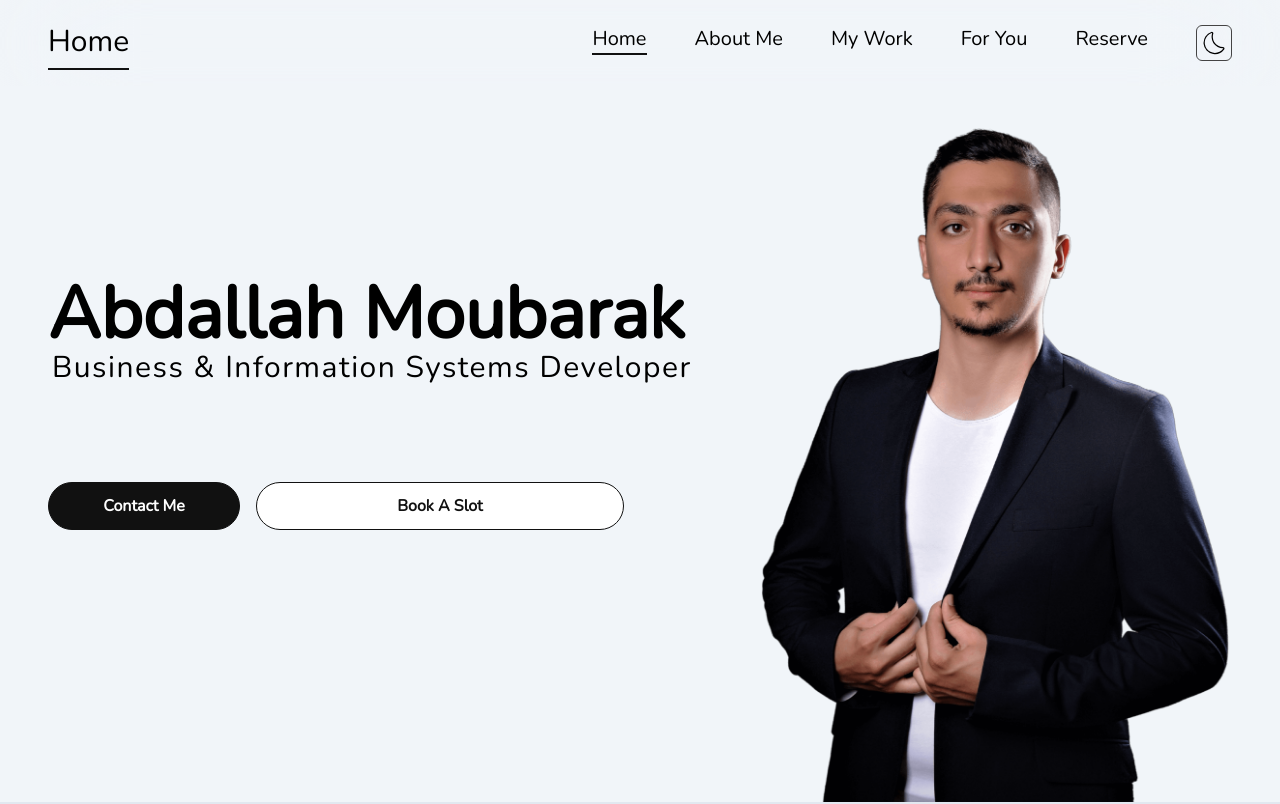
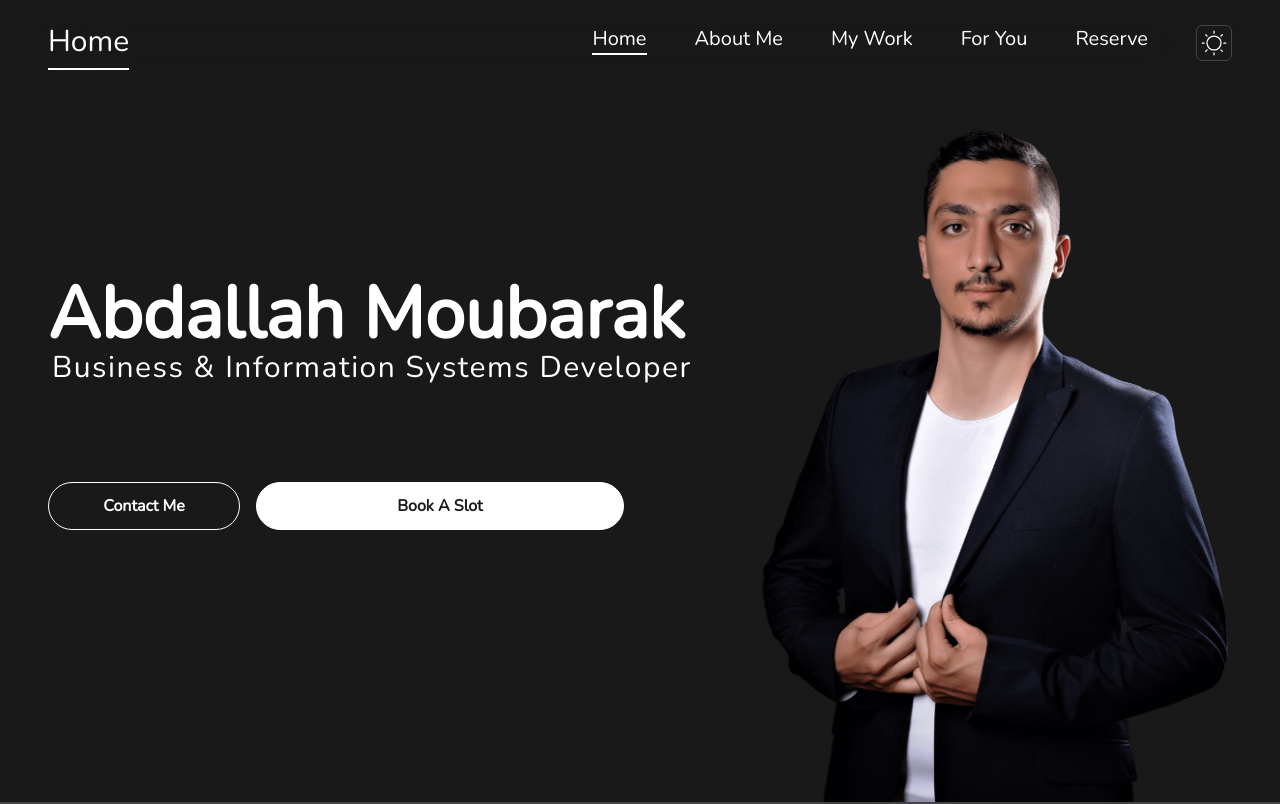
Before and after one commit to abdallahmoubarak/mywebsite, a Next.js app: page / in a window 1280 px wide. Shown: the top 804 px of the page. Built offline with nearby package versions, Linux system fonts and the light colour scheme.

Commit message:
updating darkmode

```diff
--- a/components/atom/Providers.tsx
+++ b/components/atom/Providers.tsx
@@ -1,5 +1,10 @@
+"use client";
 import { ThemeProvider } from "next-themes";
 
 export default function Providers({ children }: { children: React.ReactNode }) {
-  return <ThemeProvider enableSystem={false}>{children}</ThemeProvider>;
+  return (
+    <ThemeProvider attribute="class" defaultTheme="dark" enableSystem={false}>
+      {children}
+    </ThemeProvider>
+  );
 }
--- a/components/section/Bio/index.tsx
+++ b/components/section/Bio/index.tsx
@@ -6,7 +6,7 @@ export default function Bio() {
   return (
     <SectionLayout>
       <SectionTitle>GPT says</SectionTitle>
-      <div className="flex items-center flex-wrap gap-8 md:py-4">
+      <div className="flex items-center flex-wrap-reverse gap-8 md:py-4">
         <div className="flex-[1_1_18rem] md:p-4 rounded-xl md:border border-blackgray md:text-lg text-justify">
           <p>
             {
--- a/components/section/Hero/index.tsx
+++ b/components/section/Hero/index.tsx
@@ -14,7 +14,7 @@ export default function Hero() {
           <h2 className="text-[calc(.8rem+1vw)] text-center md:text-left md:text-xl lg:text-3xl pl-1 tracking-wider">
             Business & Information Systems Developer
           </h2>
-          <div className="md:hidden block pt-8 border-b border-blackgray">
+          <div className="md:hidden block pt-8 border-b border-blackgray px-4">
             <Image
               alt="Abdallah Moubarak"
               src={"/img/hero.png"}
--- a/components/section/TopBar/Menu.tsx
+++ b/components/section/TopBar/Menu.tsx
@@ -29,13 +29,14 @@ export default function Menu({
           }`}
           onClick={() => setOpen(false)}></div>
         <div
-          className={`fixed bg-opacity-95 h-screen p-4 top-0 w-64 py-10 z-10 transform transition-transform duration-300 ease-in-out left-[-16rem]
+          className={`fixed bg-offwhite dark:bg-black bg-opacity-95 h-screen p-4 top-0 w-64 py-10 z-10 transform transition-transform duration-300 ease-in-out left-[-16rem]
           ${open && "translate-x-full"} `}>
           <ul className="flex flex-col pt-4">
             {navItems.map((item: any, i: number) => (
               <Link key={i} href={item.path}>
                 <li
                   key={i}
+                  onClick={() => setOpen(false)}
                   className={`p-1 pt-2 w-fit cursor-pointer
                 ${
                   active === item.name &&
--- a/pages/[page].tsx
+++ b/pages/[page].tsx
@@ -9,9 +9,11 @@ export default function Page() {
   const currentPage = Array.isArray(page) ? page[0] : page || "home";
 
   return (
-    <div>
+    <div className="bg-offwhite dark:bg-black">
       <TopBar active={pageTitle[currentPage]} />
-      <div className="min-h-screen">{currentPage === "about" && <About />}</div>
+      <div className="min-h-screen ">
+        {currentPage === "about" && <About />}
+      </div>
       <Footer />
     </div>
   );
--- a/pages/_app.tsx
+++ b/pages/_app.tsx
@@ -8,7 +8,7 @@ const nunito = Nunito({
   subsets: ["latin"],
 });
 
-function MyApp({ Component, pageProps }: AppProps) {
+export default function APP({ Component, pageProps }: AppProps) {
   return (
     <Providers>
       <Component className={nunito.className} {...pageProps} />
@@ -20,5 +20,3 @@ function MyApp({ Component, pageProps }: AppProps) {
     </Providers>
   );
 }
-
-export default MyApp;
--- a/pages/index.tsx
+++ b/pages/index.tsx
@@ -6,12 +6,12 @@ const Home = dynamic(() => import("@/components/pages/home"));
 
 export default function Index() {
   return (
-    <>
+    <div className="bg-offwhite dark:bg-black">
       <Head>
         <title>Abdallah Moubarak</title>
       </Head>
       <Home />
       <Footer />
-    </>
+    </div>
   );
 }
--- a/public/globals.css
+++ b/public/globals.css
@@ -1,16 +1,6 @@
 @tailwind base;
 @tailwind components;
 @tailwind utilities;
-
-body {
-  background: #f1f5f9;
-}
-
-[data-theme="dark"],
-[data-theme="dark"] body {
-  color: #fff;
-  background: #111;
-}
 
 * {
   margin: 0;
--- a/tailwind.config.ts
+++ b/tailwind.config.ts
@@ -10,8 +10,9 @@ const config: Config = {
   theme: {
     extend: {
       colors: {
-        black: "#111",
+        black: "#191919",
         blackgray: "#444",
+        offwhite: "#f1f5f9",
       },
     },
   },
```
